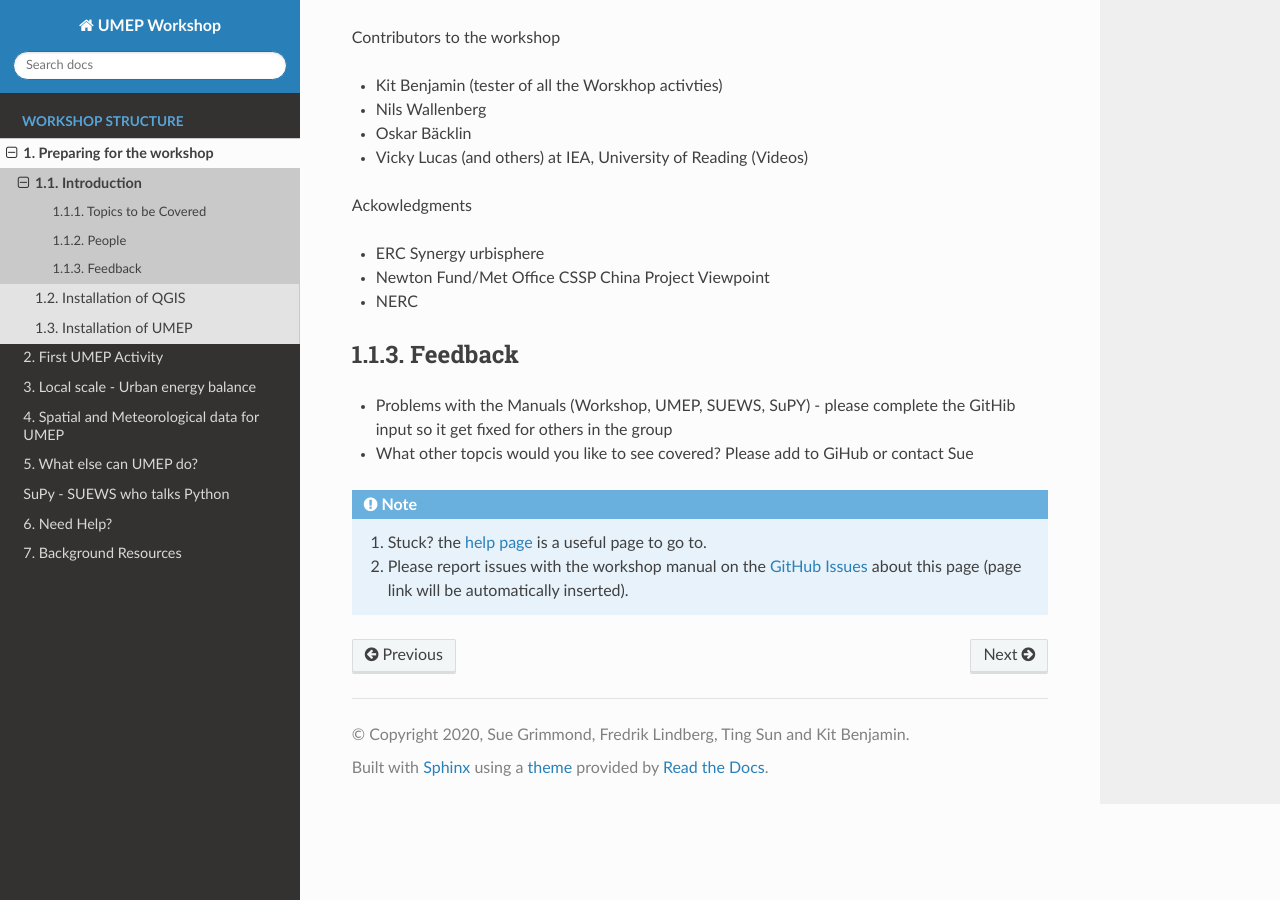
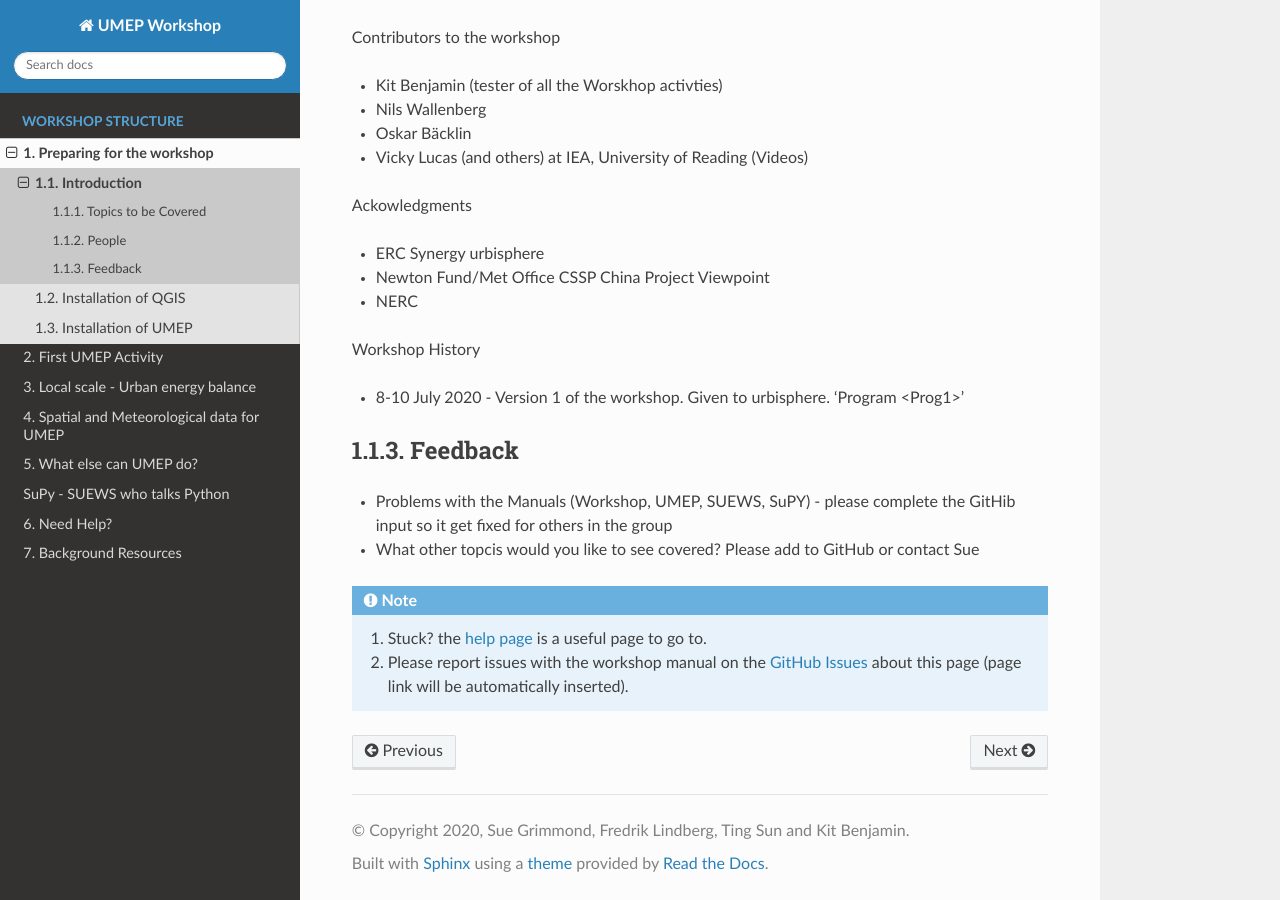
Before and after one commit to Urban-Meteorology-Reading/UMEP-Workshop, a Sphinx documentation site: the page built from source/Prepare/Intro1.rst, in a window 1280 px wide and 900 px high, scrolled down 1662 px. Built offline with Sphinx 7.4.7 and the Read the Docs theme 2.0.0, drawn with Linux system fonts in a browser that asks for light colours.

Commit message:
Update Intro1.rst

```diff
--- a/source/Prepare/Intro1.rst
+++ b/source/Prepare/Intro1.rst
@@ -67,10 +67,12 @@ Ackowledgments
 - Newton Fund/Met Office CSSP China Project Viewpoint
 - NERC
 
+Workshop History
 
+- 8-10 July 2020 - Version 1 of the workshop. Given to urbisphere. 'Program <Prog1>'
 
 Feedback
 ~~~~~~~~
 
 - Problems with the Manuals (Workshop, UMEP, SUEWS, SuPY) - please complete the GitHib input so it get fixed for others in the group
-- What other topcis would you like to see covered? Please add to GiHub or contact Sue
+- What other topcis would you like to see covered? Please add to GitHub or contact Sue
```
